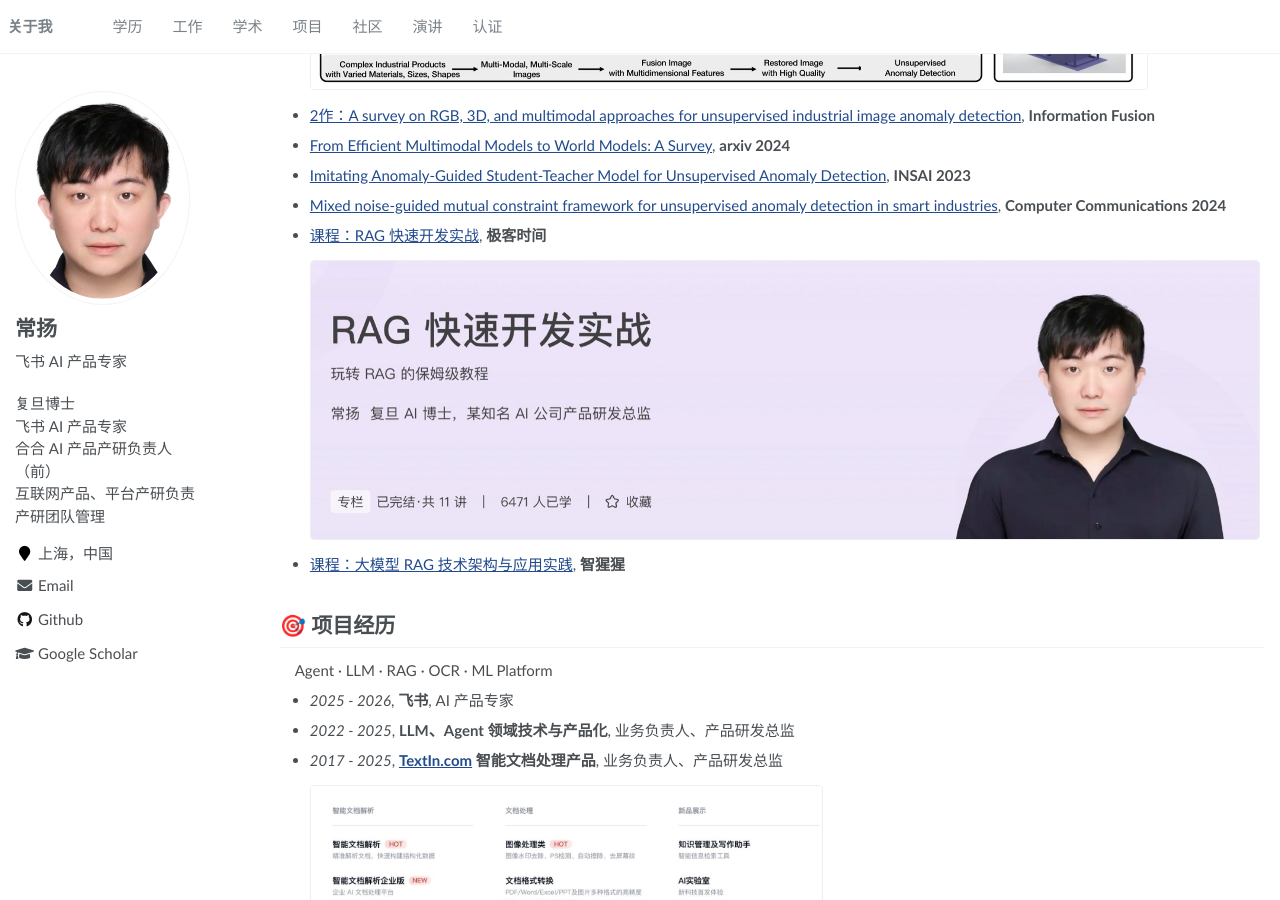
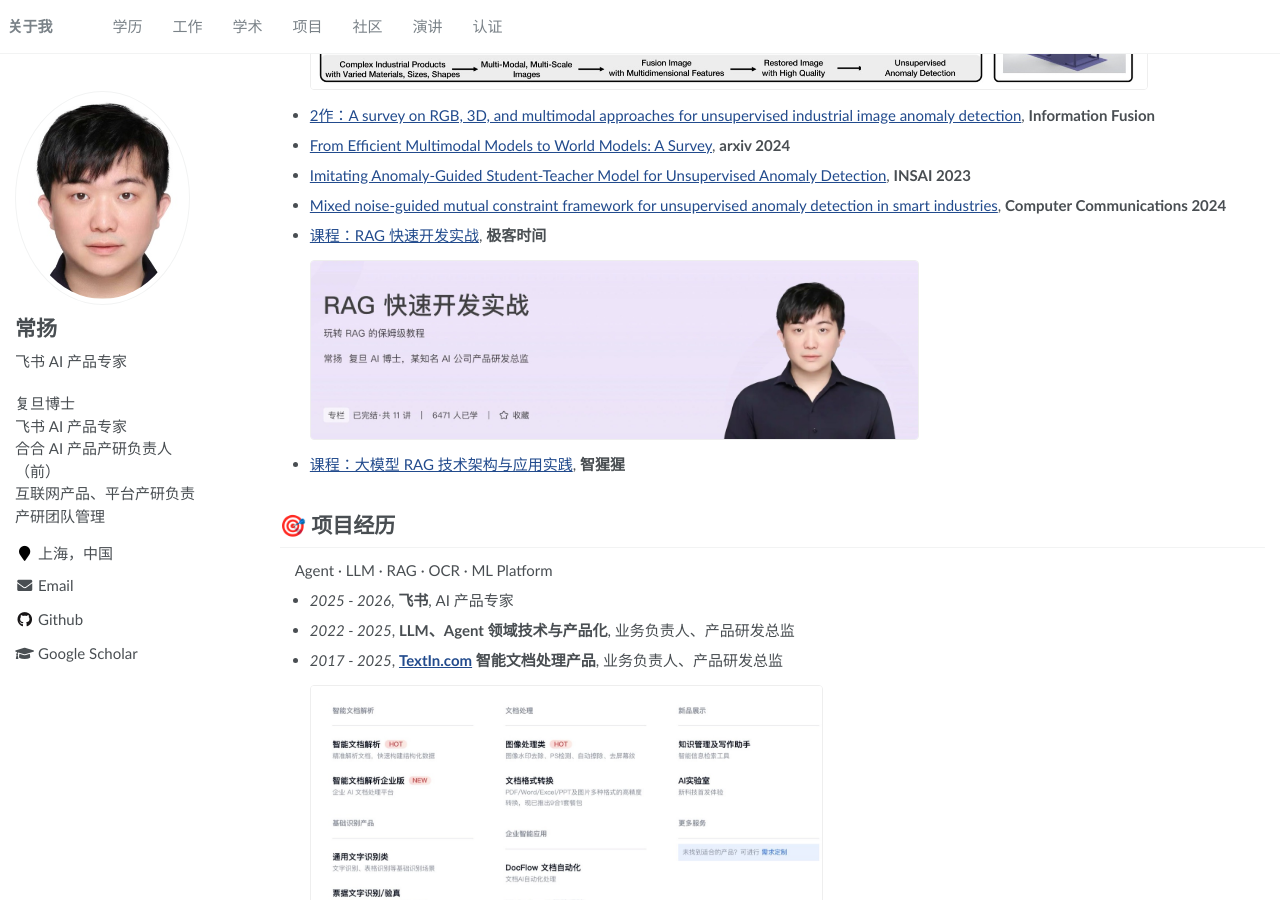
Before and after one commit to yangchangcy/yangchangcy.github.io, a Jekyll site: the page built from _pages/about.md, in a window 1280 px wide and 900 px high, scrolled down 1443 px. Built offline with Jekyll 4.4.1, drawn with Linux system fonts in a browser that asks for light colours.

Commit message:
RAG 课程封面最大高度 280->180px
Co-Authored-By: Claude Opus 4.8 (1M context) <noreply@anthropic.com>

```diff
--- a/_pages/about.md
+++ b/_pages/about.md
@@ -64,7 +64,7 @@ redirect_from:
 
 - [课程：RAG 快速开发实战](https://time.geekbang.org/column/intro/100804101), **极客时间**
 
-  <a href="/images/rag_geektime.jpg" class="image-popup"><img src="/images/rag_geektime.jpg" alt="极客时间 课程：RAG 快速开发实战" style="max-height:280px; width:auto; max-width:100%; margin:6px 0; border:1px solid #eee; border-radius:4px; cursor:zoom-in;"></a>
+  <a href="/images/rag_geektime.jpg" class="image-popup"><img src="/images/rag_geektime.jpg" alt="极客时间 课程：RAG 快速开发实战" style="max-height:180px; width:auto; max-width:100%; margin:6px 0; border:1px solid #eee; border-radius:4px; cursor:zoom-in;"></a>
 
 - [课程：大模型 RAG 技术架构与应用实践](https://aiorang.com/c/ZWEzZWIzODFhOWJiZGUxMDc5YzM=), **智猩猩**
 
```
